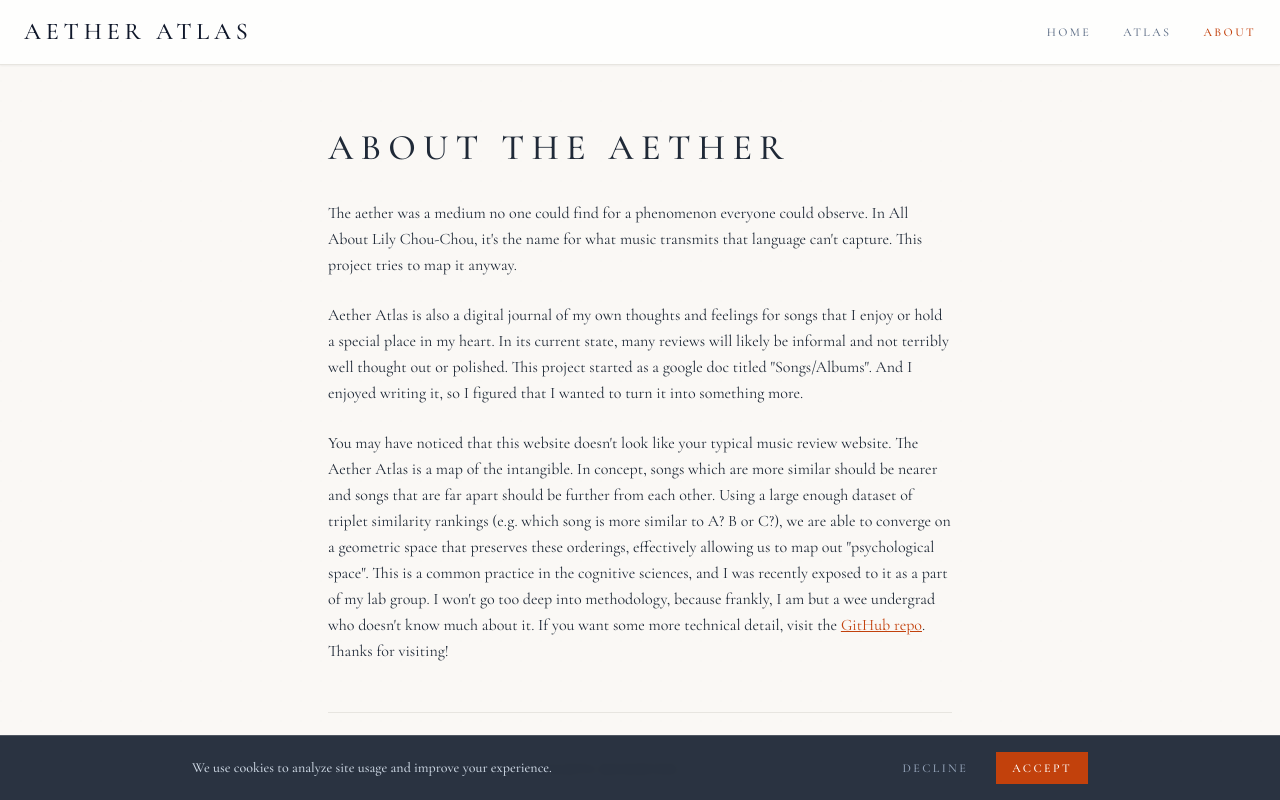
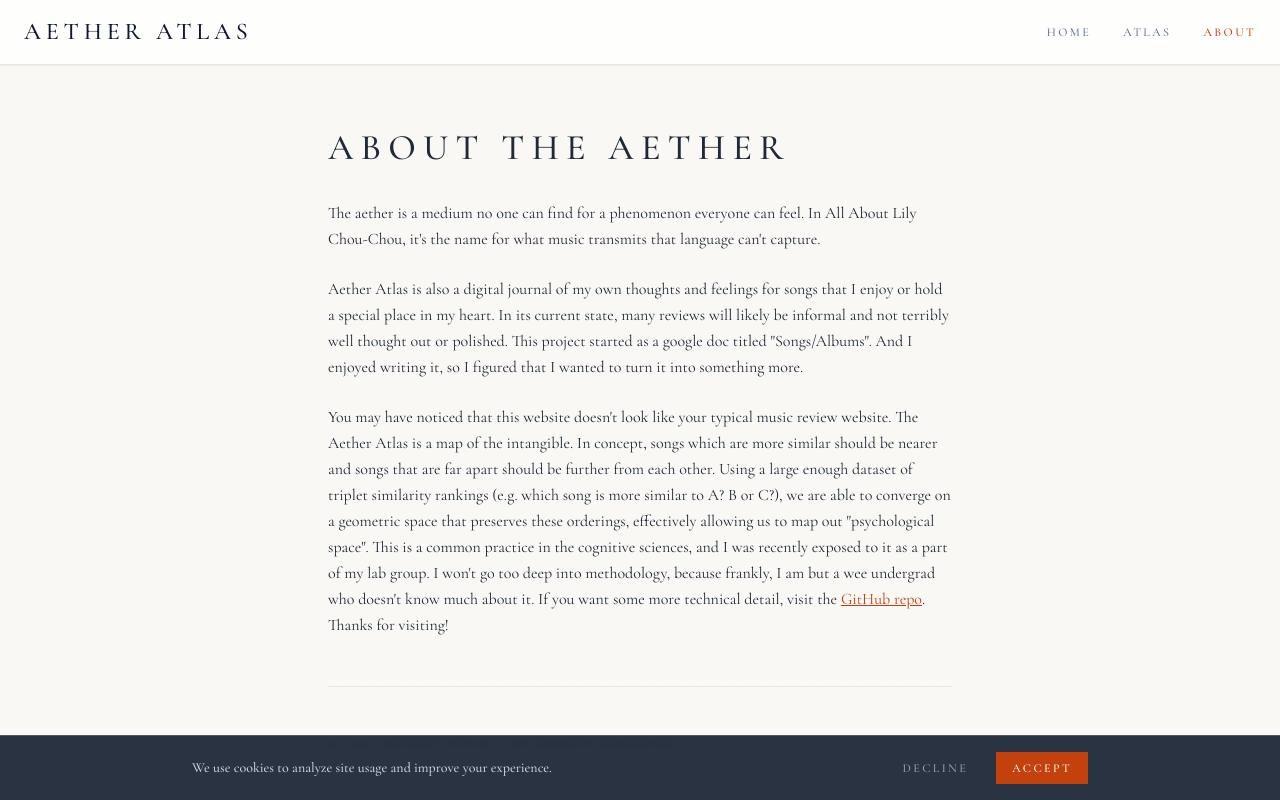
Before and after one commit to DrakesonHu/aether-atlas, a Next.js app: page /about in a window 1280 px wide. Built offline with nearby package versions, Linux system fonts and the light colour scheme.

Commit message:
Minor tweaks

```diff
--- a/app/about/page.js
+++ b/app/about/page.js
@@ -20,7 +20,7 @@ export default function AboutPage() {
                 <h1 className="text-4xl font-display font-light text-charcoal mb-8 uppercase tracking-widest">About the Aether</h1>
                 <div className="prose prose-lg max-w-none font-body text-charcoal leading-relaxed space-y-6">
                     <p>
-                        The aether was a medium no one could find for a phenomenon everyone could observe. In All About Lily Chou-Chou, it's the name for what music transmits that language can't capture. This project tries to map it anyway.
+                        The aether is a medium no one can find for a phenomenon everyone can feel. In All About Lily Chou-Chou, it's the name for what music transmits that language can't capture.
                     </p>
                     <p>
                         Aether Atlas is also a digital journal of my own thoughts and feelings for songs that I enjoy or hold a special place in my heart.
```
Also changed, not shown: data/triplets.csv.
